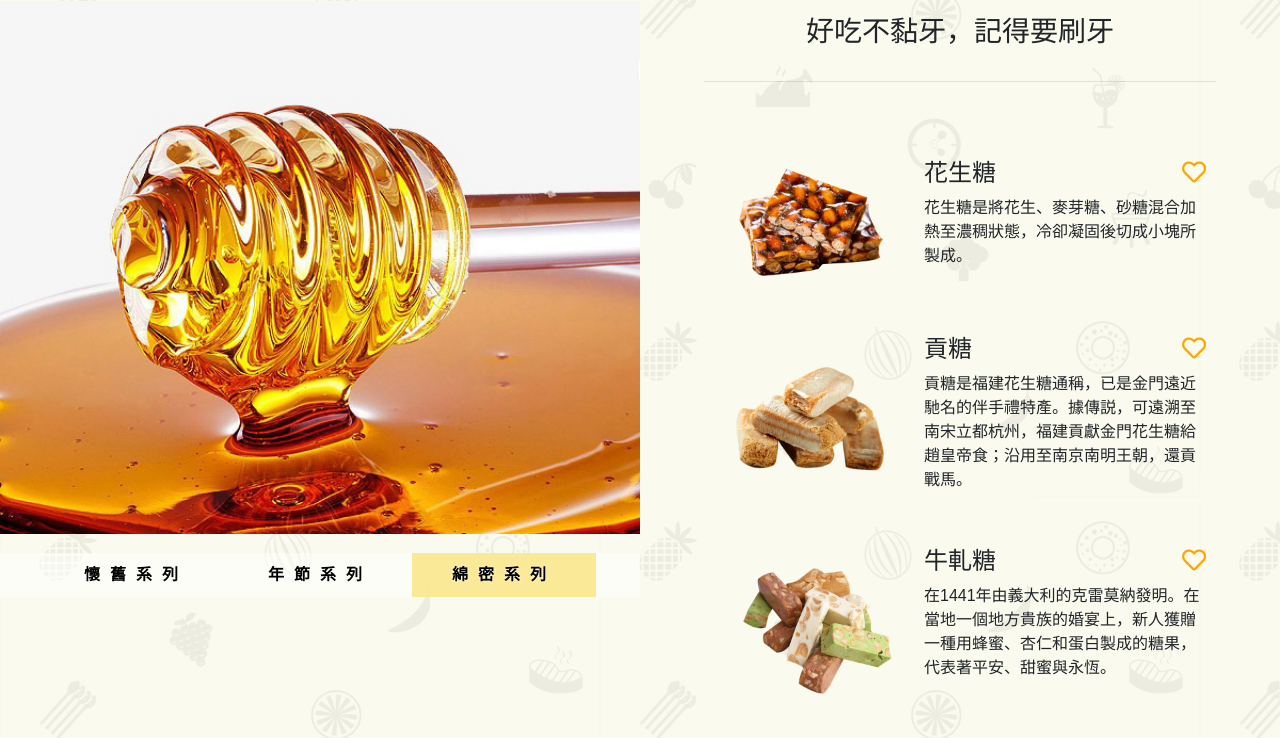
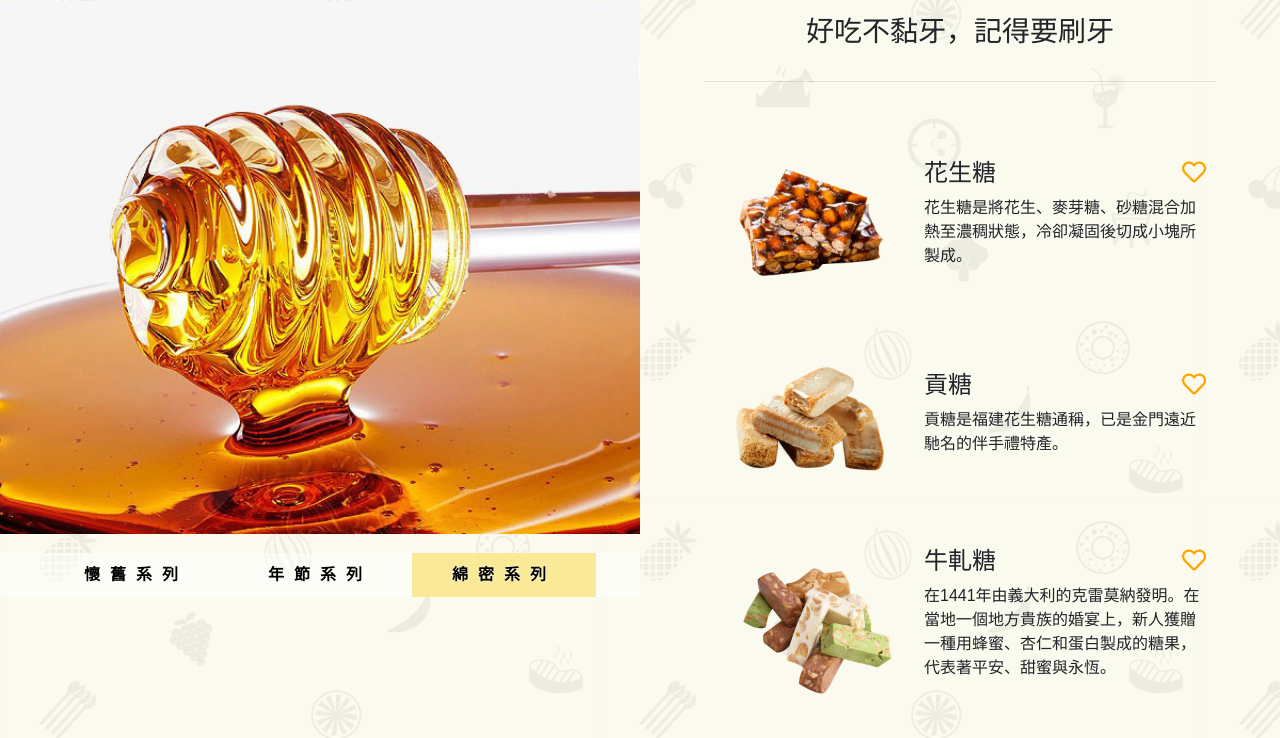
Before and after one commit to huawei0915/MMMH55, a plain HTML site: page dense.html in a window 1280 px wide. Shown: the part 203-941 px from the top of the page. Drawn offline with nearby package versions, Linux system fonts and the light colour scheme; some packages are replaced by stand-ins of ours.

Commit message:
animateupdate

```diff
--- a/dense.html
+++ b/dense.html
@@ -1,8 +1,9 @@
+
 <!doctype html>
 <html lang="en">
 
 <head>
-  <title>綿密系列|四秀仔</title>
+  <title>綿密系列 | 四秀仔</title>
   <!-- Required meta tags -->
   <meta charset="utf-8">
   <meta name="viewport" content="width=device-width, initial-scale=1, shrink-to-fit=no">
@@ -18,7 +19,7 @@
 </head>
 
 <body>
-    <div id="animationShape" class="animationShape"><img class="wow tada " data-wow-duration="2s" src="img/四秀-1.svg" alt="" style="width:100vw;height: 50vh;text-align:center;margin-top: 5%;"></div>
+    <div id="animationShape" class="animationShape"><img class="wow tada " data-wow-duration="2s" src="img/四秀-1.svg" alt="" style="width:100vw;height: 50vh;text-align:center;margin-top: 10%;"></div>
   <nav class="navbar navbar-expand-sm navbar-light px-3" style="background:#ECB88A;">
     <a class="navbar-brand" href="/"></a>
     <button class="navbar-toggler d-lg-none" type="button" data-toggle="collapse" data-target="#collapsibleNavId"
@@ -68,7 +69,6 @@
         <div class="right wow fadeInDown delay-2s">
           <h1>綿密系列</h1>
           <h5>Dense Series</h5>
-
           <h3>好吃不黏牙，記得要刷牙</h3>
           <br>
           <hr>
@@ -82,7 +82,7 @@
             <li class="d-flex"><a href=""><img src="img/貢糖.png" class="lazyload" alt="" title="貢糖"></a>
               <div class="text">
                 <h4>貢糖<span class="heart"><i class="far fa-heart fa-fa-1g"></i></h4>
-                <p>貢糖是福建花生糖通稱，已是金門遠近馳名的伴手禮特產。據傳説，可遠溯至南宋立都杭州，福建貢獻金門花生糖給趙皇帝食；沿用至南京南明王朝，還貢戰馬。</p>
+                <p>貢糖是福建花生糖通稱，已是金門遠近馳名的伴手禮特產。</p>
               </div>
             </li>
             <li class="d-flex"><a href=""><img src="img/牛軋糖-1.png" class="lazyload" alt="" title="牛軋糖"></a>
@@ -109,7 +109,7 @@
   <script src="https://stackpath.bootstrapcdn.com/bootstrap/4.3.1/js/bootstrap.min.js"
     integrity="sha384-JjSmVgyd0p3pXB1rRibZUAYoIIy6OrQ6VrjIEaFf/nJGzIxFDsf4x0xIM+B07jRM"
     crossorigin="anonymous"></script>
-  <script src="/plugin/wow.min.js"></script>
+  <script src="plugin/wow.min.js"></script>
   <script src="https://cdn.jsdelivr.net/npm/lazyload@2.0.0-rc.2/lazyload.js"></script>
   <script>
     $(window).width(function () {
```
